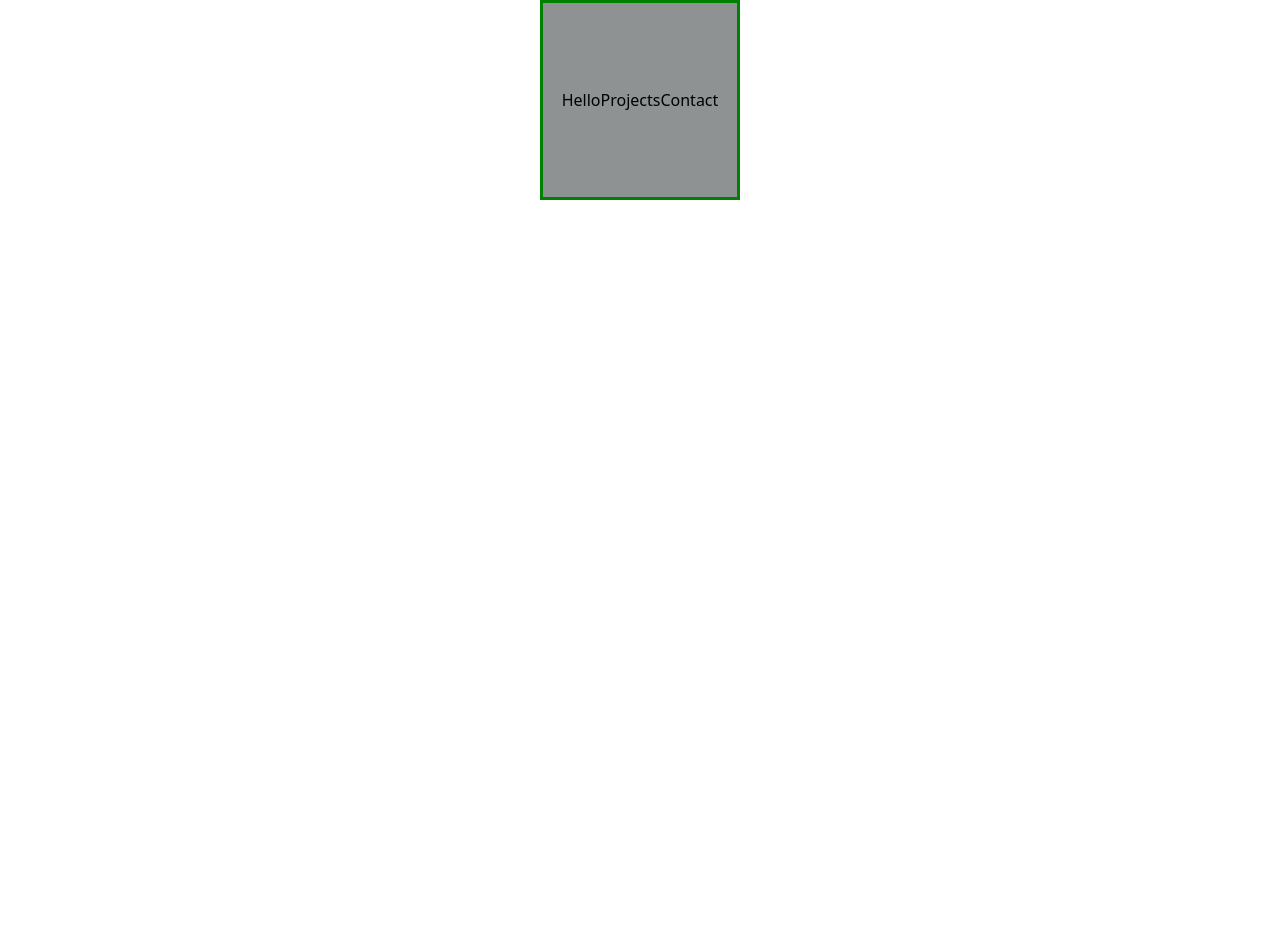
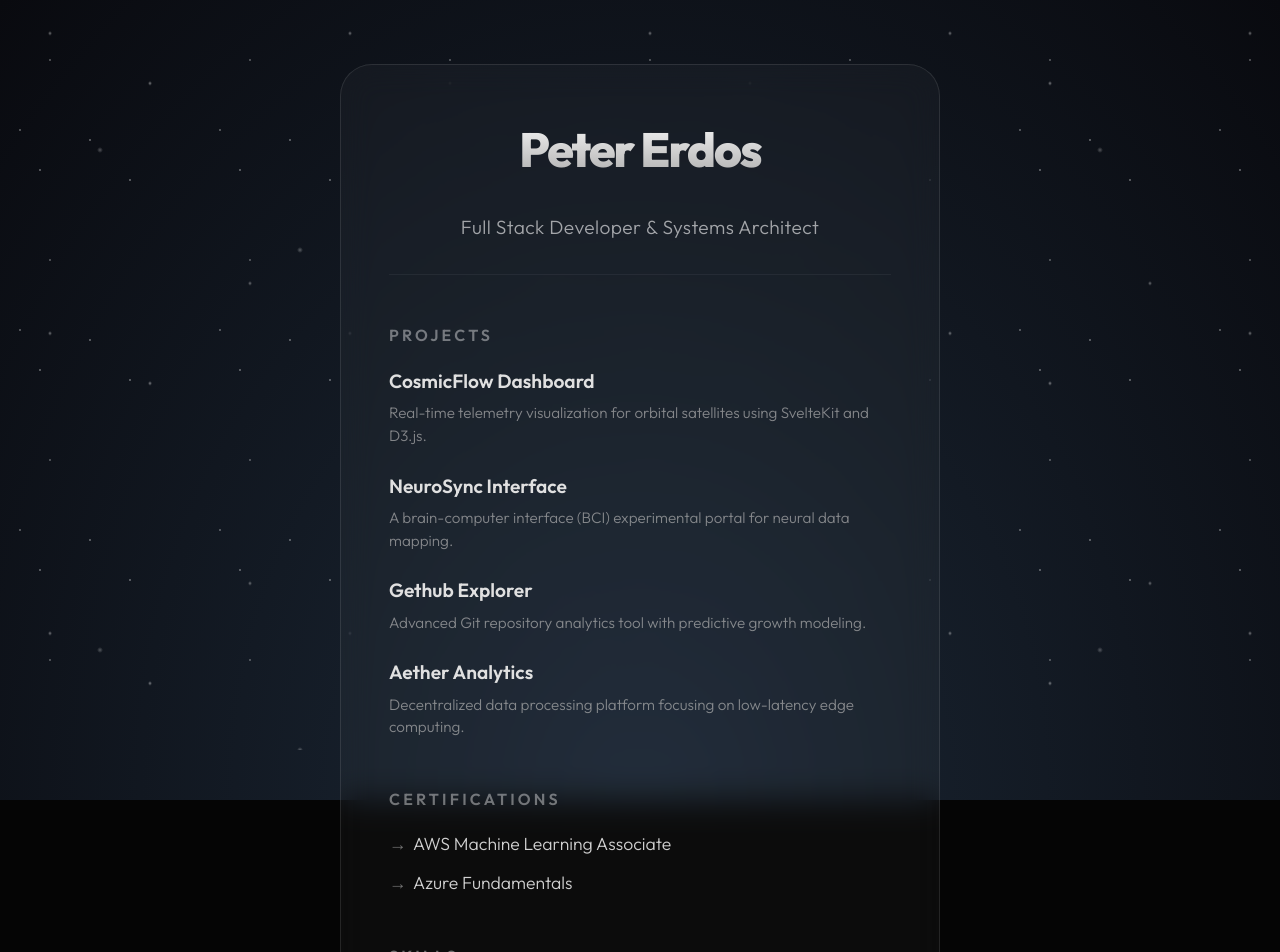
Before and after one commit to erdospeet11/personal-website, a SvelteKit app in the folder personal/: page / in a window 1280 px wide. Shown: the top 952 px of the page. Before the commit the page ends 800 px from the top, so only its background shows below. Built offline with nearby package versions, Linux system fonts and the light colour scheme.

Commit message:
feat: implement initial portfolio page with personal details, projects, certifications, and skills.

```diff
--- a/personal/src/routes/+page.svelte
+++ b/personal/src/routes/+page.svelte
@@ -1,29 +1,311 @@
 <script lang="ts">
-
+	const profile = {
+		name: 'Peter Erdos',
+		projects: [
+			{
+				title: 'CosmicFlow Dashboard',
+				description:
+					'Real-time telemetry visualization for orbital satellites using SvelteKit and D3.js.'
+			},
+			{
+				title: 'NeuroSync Interface',
+				description: 'A brain-computer interface (BCI) experimental portal for neural data mapping.'
+			},
+			{
+				title: 'Gethub Explorer',
+				description: 'Advanced Git repository analytics tool with predictive growth modeling.'
+			},
+			{
+				title: 'Aether Analytics',
+				description:
+					'Decentralized data processing platform focusing on low-latency edge computing.'
+			}
+		],
+		certs: ['AWS Machine Learning Associate', 'Azure Fundamentals'],
+		skills: ['SvelteKit', 'TypeScript', 'Vite', 'TailwindCSS', 'Node.js', 'PostgreSQL']
+	};
 </script>
 
-<div id="center-container">
-    Hello
-    <div>
-        Projects
-    </div>
+<svelte:head>
+	<title>{profile.name} | Portfolio</title>
+	<link rel="preconnect" href="https://fonts.googleapis.com" />
+	<link rel="preconnect" href="https://fonts.gstatic.com" crossorigin="anonymous" />
+	<link
+		href="https://fonts.googleapis.com/css2?family=Outfit:wght@300;400;600;800&display=swap"
+		rel="stylesheet"
+	/>
+</svelte:head>
 
-    <div>
-        Contact
-    </div>
+<div class="stars-container">
+	<div class="stars-layer stars-small"></div>
+	<div class="stars-layer stars-medium"></div>
+	<div class="stars-layer stars-large"></div>
 </div>
 
+<div class="page-wrapper">
+	<div class="glass-container">
+		<section class="section name-section">
+			<h1>{profile.name}</h1>
+			<p class="subtitle">Full Stack Developer & Systems Architect</p>
+		</section>
+
+		<section class="section">
+			<h2>Projects</h2>
+			<div class="projects-list">
+				{#each profile.projects as project}
+					<div class="project-item">
+						<h3>{project.title}</h3>
+						<p>{project.description}</p>
+					</div>
+				{/each}
+			</div>
+		</section>
+
+		<section class="section">
+			<h2>Certifications</h2>
+			<ul>
+				{#each profile.certs as cert}
+					<li>{cert}</li>
+				{/each}
+			</ul>
+		</section>
+
+		<section class="section">
+			<h2>Skills</h2>
+			<div class="skills-grid">
+				{#each profile.skills as skill}
+					<span class="skill-tag">{skill}</span>
+				{/each}
+			</div>
+		</section>
+	</div>
+</div>
 
 <style>
-    #center-container{
-        background-color: rgb(143, 146, 146);
-        display: flex;
-        justify-content: center;
-        align-items: center;
-        height: 200px;
-        width: 200px;
-        border: 3px solid green;
-        margin-left: auto;
-        margin-right: auto;
-    }
+	:global(body) {
+		margin: 0;
+		padding: 0;
+		font-family: 'Outfit', sans-serif;
+		background: #050505;
+		color: white;
+		overflow-x: hidden;
+	}
+
+	.stars-container {
+		position: fixed;
+		top: 0;
+		left: 0;
+		width: 100%;
+		height: 100%;
+		z-index: -1;
+		background: radial-gradient(ellipse at bottom, #1b2735 0%, #090a0f 100%);
+		overflow: hidden;
+	}
+
+	.stars-layer {
+		position: absolute;
+		top: 0;
+		left: 0;
+		width: 100%;
+		height: 100%;
+	}
+
+	.stars-small {
+		background-image:
+			radial-gradient(1px 1px at 20px 30px, #eee, rgba(0, 0, 0, 0)),
+			radial-gradient(1px 1px at 40px 70px, #fff, rgba(0, 0, 0, 0)),
+			radial-gradient(1px 1px at 50px 160px, #ddd, rgba(0, 0, 0, 0)),
+			radial-gradient(1px 1px at 90px 40px, #fff, rgba(0, 0, 0, 0)),
+			radial-gradient(1px 1px at 130px 80px, #fff, rgba(0, 0, 0, 0));
+		background-size: 200px 200px;
+		animation: moveStars 100s linear infinite;
+	}
+
+	.stars-medium {
+		background-image:
+			radial-gradient(2px 2px at 50px 100px, #eee, rgba(0, 0, 0, 0)),
+			radial-gradient(2px 2px at 150px 150px, #fff, rgba(0, 0, 0, 0)),
+			radial-gradient(2px 2px at 250px 50px, #ddd, rgba(0, 0, 0, 0));
+		background-size: 300px 300px;
+		animation: moveStars 150s linear infinite;
+		opacity: 0.5;
+	}
+
+	.stars-large {
+		background-image:
+			radial-gradient(3px 3px at 100px 200px, #eee, rgba(0, 0, 0, 0)),
+			radial-gradient(3px 3px at 300px 300px, #fff, rgba(0, 0, 0, 0));
+		background-size: 500px 500px;
+		animation: moveStars 200s linear infinite;
+		opacity: 0.3;
+	}
+
+	@keyframes moveStars {
+		from {
+			transform: translateY(0);
+		}
+		to {
+			transform: translateY(-2000px);
+		}
+	}
+
+	.page-wrapper {
+		display: flex;
+		justify-content: center;
+		align-items: center;
+		min-height: 100vh;
+		padding: 4rem 2rem;
+		box-sizing: border-box;
+	}
+
+	.glass-container {
+		background: rgba(255, 255, 255, 0.03);
+		backdrop-filter: blur(16px);
+		-webkit-backdrop-filter: blur(16px);
+		border: 1px solid rgba(255, 255, 255, 0.1);
+		border-radius: 32px;
+		padding: 3rem;
+		width: 100%;
+		max-width: 600px;
+		display: flex;
+		flex-direction: column;
+		gap: 3rem;
+		animation: fadeIn 1.2s cubic-bezier(0.16, 1, 0.3, 1);
+		position: relative;
+	}
+
+	@keyframes fadeIn {
+		from {
+			opacity: 0;
+			transform: translateY(30px);
+		}
+		to {
+			opacity: 1;
+			transform: translateY(0);
+		}
+	}
+
+	.section {
+		display: flex;
+		flex-direction: column;
+		gap: 1.25rem;
+	}
+
+	.name-section {
+		text-align: center;
+		border-bottom: 1px solid rgba(255, 255, 255, 0.05);
+		padding-bottom: 2rem;
+	}
+
+	h1 {
+		margin: 0;
+		font-size: 3rem;
+		font-weight: 800;
+		letter-spacing: -0.04em;
+		background: linear-gradient(to bottom, #ffffff 0%, #a5a5a5 100%);
+		-webkit-background-clip: text;
+		background-clip: text;
+		color: transparent;
+	}
+
+	.subtitle {
+		margin: 0.5rem 0 0;
+		font-weight: 300;
+		opacity: 0.6;
+		font-size: 1.2rem;
+		letter-spacing: 0.02em;
+	}
+
+	h2 {
+		margin: 0;
+		font-size: 1rem;
+		font-weight: 600;
+		text-transform: uppercase;
+		letter-spacing: 0.2em;
+		opacity: 0.4;
+		color: white;
+	}
+
+	.projects-list {
+		display: flex;
+		flex-direction: column;
+		gap: 1.5rem;
+	}
+
+	.project-item {
+		display: flex;
+		flex-direction: column;
+		gap: 0.4rem;
+	}
+
+	.project-item h3 {
+		margin: 0;
+		font-size: 1.2rem;
+		font-weight: 600;
+		color: #e0e0e0;
+	}
+
+	.project-item p {
+		margin: 0;
+		font-size: 0.95rem;
+		font-weight: 300;
+		line-height: 1.5;
+		opacity: 0.7;
+		color: #b0b0b0;
+	}
+
+	ul {
+		margin: 0;
+		padding: 0;
+		list-style: none;
+		display: flex;
+		flex-direction: column;
+		gap: 0.75rem;
+	}
+
+	li {
+		padding-left: 1.5rem;
+		position: relative;
+		font-weight: 300;
+		font-size: 1.1rem;
+		color: #d0d0d0;
+		transition: all 0.3s ease;
+	}
+
+	li:hover {
+		transform: translateX(8px);
+		color: white;
+	}
+
+	li::before {
+		content: '→';
+		position: absolute;
+		left: 0;
+		opacity: 0.5;
+	}
+
+	.skills-grid {
+		display: flex;
+		flex-wrap: wrap;
+		gap: 0.75rem;
+	}
+
+	.skill-tag {
+		background: rgba(255, 255, 255, 0.05);
+		padding: 0.5rem 1rem;
+		border-radius: 8px;
+		font-size: 0.9rem;
+		font-weight: 400;
+		border: 1px solid rgba(255, 255, 255, 0.05);
+		transition: all 0.4s cubic-bezier(0.165, 0.84, 0.44, 1);
+		cursor: default;
+		color: #a0a0a0;
+	}
+
+	.skill-tag:hover {
+		background: rgba(255, 255, 255, 0.1);
+		color: white;
+		border-color: rgba(255, 255, 255, 0.2);
+		transform: translateY(-2px);
+	}
 </style>
```
